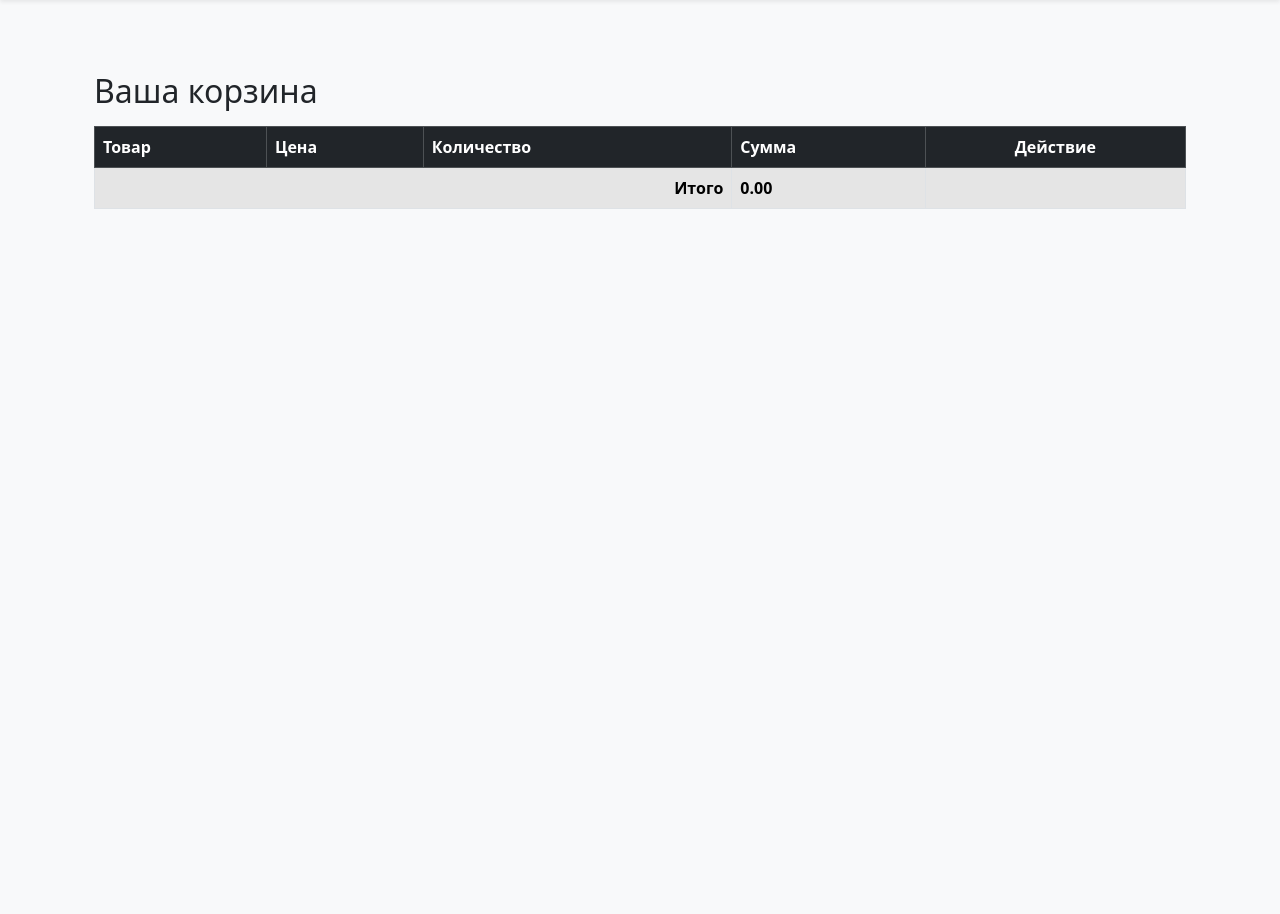
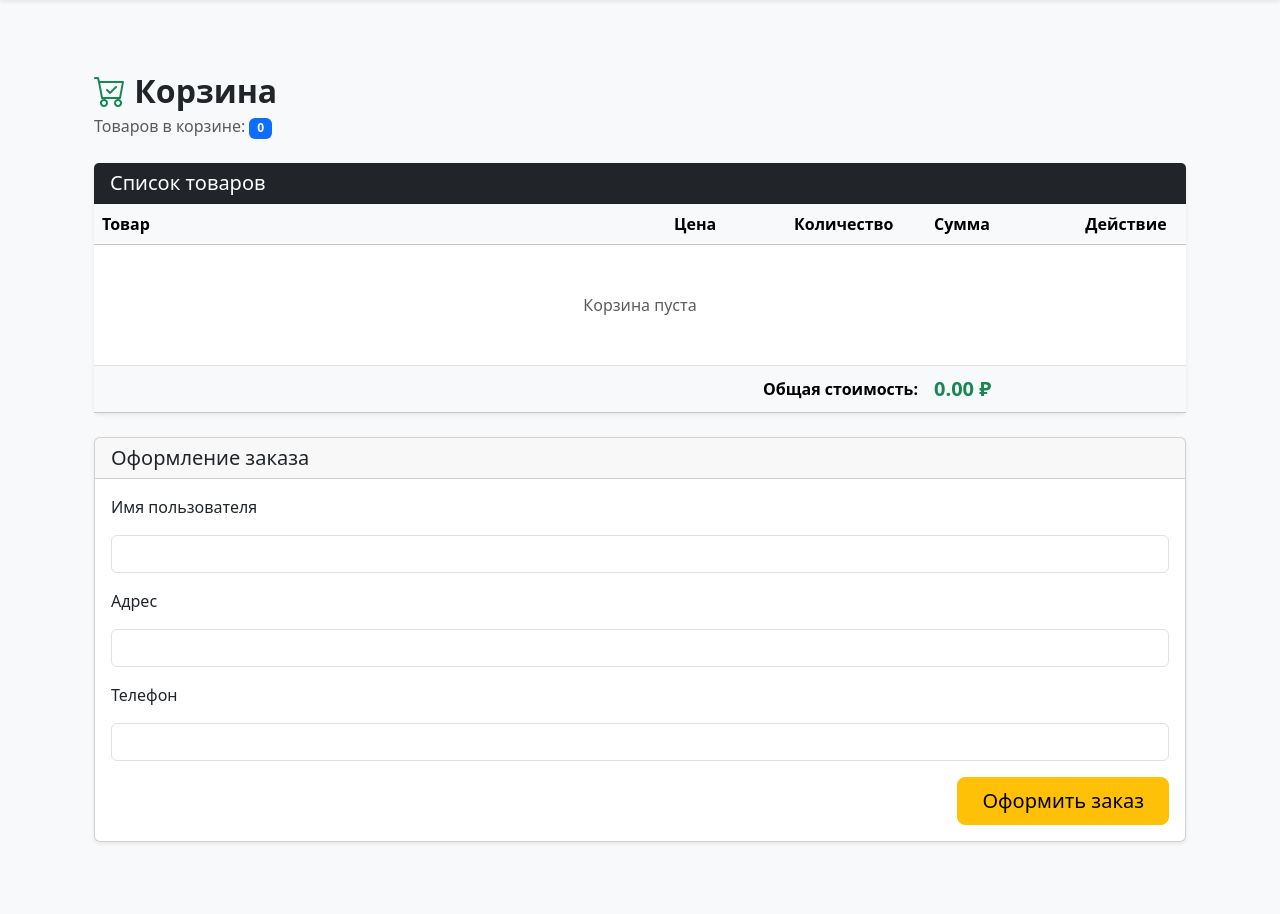
Before and after one commit to antonignatovskij/lab54_Ignatovskij_Anton, a Django app: page /cart/ in a window 1280 px wide. Shown: the part 56-970 px from the top of the page. Before the commit the page ends 265 px from the top, so only its background shows below. Run offline with Django 5.2, Linux system fonts and the light colour scheme; data that the repository does not hold is empty; some libraries are stand-ins or nearby versions.

Commit message:
третий этап закончен

```diff
--- a/source/shop_app/admin.py
+++ b/source/shop_app/admin.py
@@ -1,6 +1,6 @@
 from django.contrib import admin
 
-from shop_app.models import Product, Category
+from shop_app.models import Product, Category, Order, Cart, OrderItem
 
 # Register your models here.
 
@@ -13,3 +13,6 @@ class ProductsAdmin(admin.ModelAdmin):
 
 admin.site.register(Product, ProductsAdmin)
 admin.site.register(Category)
+admin.site.register(Order)
+admin.site.register(OrderItem)
+admin.site.register(Cart)
--- a/source/shop_app/forms.py
+++ b/source/shop_app/forms.py
@@ -2,7 +2,7 @@ from django import forms
 from django.core.validators import MinValueValidator
 from django.forms import widgets
 
-from shop_app.models import Product, Category
+from shop_app.models import Product, Category, Order
 
 
 class ProductForm(forms.ModelForm):
@@ -38,3 +38,18 @@ class CategoryForm(forms.ModelForm):
 
 class SearchForm(forms.Form):
     search = forms.CharField(max_length=100, required=False, label="Найти")
+
+class OrderForm(forms.ModelForm):
+    def __init__(self, *args, **kwargs):
+        super().__init__(*args, **kwargs)
+
+        for field in self.fields.values():
+            field.widget.attrs['class'] = 'form-control'
+
+    class Meta:
+        model = Order
+        fields = [
+            "customer_name",
+            "address",
+            "phone"
+        ]
--- a/source/shop_app/urls.py
+++ b/source/shop_app/urls.py
@@ -8,7 +8,8 @@ from .views import (
     ProductDeleteView,
     CartListView,
     CartAddView,
-    CartDeleteView
+    CartDeleteView,
+    OrderCreateView
 )
 urlpatterns = [
     path('', ProductListView.as_view(), name='products_list'),
@@ -21,4 +22,5 @@ urlpatterns = [
     path('cart/', CartListView.as_view(), name='cart_list'),
     path('cart/add/<int:pk>/', CartAddView.as_view(), name='cart_add'),
     path('cart/delete/<int:pk>/', CartDeleteView.as_view(), name='cart_delete'),
+    path('order/', OrderCreateView.as_view(), name='create_order'),
 ]
--- a/source/shop_app/views/__init__.py
+++ b/source/shop_app/views/__init__.py
@@ -7,3 +7,4 @@ from shop_app.views.products import ProductDeleteView
 from shop_app.views.products import CartListView
 from shop_app.views.products import CartAddView
 from shop_app.views.products import CartDeleteView
+from shop_app.views.products import OrderCreateView
--- a/source/shop_app/views/products.py
+++ b/source/shop_app/views/products.py
@@ -5,9 +5,9 @@ from django.shortcuts import get_object_or_404, redirect
 from django.urls import reverse, reverse_lazy
 from django.views.generic import ListView, DetailView, CreateView, UpdateView, DeleteView
 
-from shop_app.models import Product, Category, Cart
+from shop_app.models import Product, Category, Cart, Order, OrderItem
 
-from shop_app.forms import ProductForm, CategoryForm, SearchForm
+from shop_app.forms import ProductForm, CategoryForm, SearchForm, OrderForm
 
 # Create your views here.
 
@@ -114,11 +114,11 @@ class CartListView(ListView):
     def get_context_data(self, **kwargs):
         context = super().get_context_data(**kwargs)
 
-        total = 0
-        for item in context["items"]:
-            total += item.product.price * item.quantity
+        total = sum(item.product.price * item.quantity for item in context["items"])
 
         context["total"] = total
+        context["form"] = OrderForm()   # обязательно
+
         return context
 
 
@@ -126,3 +126,30 @@ class CartDeleteView(DeleteView):
     template_name = 'shop_app_temp/cart.html'
     model = Cart
     success_url = reverse_lazy("cart_list")
+
+class OrderCreateView(CreateView):
+    model = Order
+    form_class = OrderForm
+    template_name = "shop_app_temp/cart.html"
+    success_url = reverse_lazy("products_list")
+
+    def get_context_data(self, **kwargs):
+        context = super().get_context_data(**kwargs)
+        context["items"] = Cart.objects.all()
+        return context
+
+    def form_valid(self, form):
+        response = super().form_valid(form)
+
+        cart_items = Cart.objects.all()
+
+        for item in cart_items:
+            OrderItem.objects.create(
+                order=self.object,
+                product=item.product,
+                quantity=item.quantity
+            )
+
+        cart_items.delete()
+
+        return response
--- /dev/null
+++ b/source/templates/partial/order_form.html
@@ -0,0 +1,17 @@
+<form action="{% url 'create_order' %}" id="ord-form" method="POST">
+
+    {% csrf_token %}
+
+    {% for error in form.non_field_errors %}
+        <p class="form-error">{{ error }}</p>
+    {% endfor %}
+
+    {% for field in form %}
+        <p><label for="{{ field.id_for_label }}">{{ field.label }}</label></p>
+    {% for error in field.errors %}
+        <p class="form-error text-danger">{{ error }}</p>
+    {% endfor %}
+        <p>{{ field }}</p>
+    {% endfor %}
+
+</form>
--- a/source/templates/shop_app_temp/cart.html
+++ b/source/templates/shop_app_temp/cart.html
@@ -10,45 +10,97 @@
 {% endblock %}
 
 {% block content %}
-<div class="container mt-4">
-    <h2 class="mb-3">Ваша корзина</h2>
+<div class="container py-4">
+    <div class="d-flex justify-content-between align-items-center mb-4">
+        <div>
+            <h2 class="fw-bold mb-1"><i class="bi bi-cart-check text-success"></i> Корзина</h2>
+            <p class="text-muted mb-0">
+                Товаров в корзине:
+                <span class="badge bg-primary">{{ items|length }}</span>
+            </p>
+        </div>
+    </div>
+
+    <div class="card shadow-sm border-0">
+        <div class="card-header bg-dark text-white">
+            <h5 class="mb-0">Список товаров</h5>
+        </div>
+        <div class="card-body p-0">
             <div class="table-responsive">
-        <table class="table table-striped table-bordered table-hover align-middle">
-            <thead class="table-dark">
+                <table class="table table-hover align-middle mb-0">
+                    <thead class="table-light">
                         <tr>
-                    <th scope="col">Товар</th>
-                    <th scope="col">Цена</th>
-                    <th scope="col">Количество</th>
-                    <th scope="col">Сумма</th>
-                    <th scope="col" class="text-center">Действие</th>
+                            <th>Товар</th>
+                            <th width="120">Цена</th>
+                            <th width="140">Количество</th>
+                            <th width="140">Сумма</th>
+                            <th width="120" class="text-center">Действие</th>
                         </tr>
                     </thead>
                     <tbody>
                     {% for item in items %}
                         <tr>
-                        <td>{{ item.product.prod_title }}</td>
-                        <td>{{ item.product.price|floatformat:2 }}</td>
-                        <td>{{ item.quantity }}</td>
-                        <td>{{ item.product.price|floatformat:2 }}</td>
+                            <td class="fw-semibold">
+                                {{ item.product.prod_title }}
+                            </td>
+                            <td>
+                                {{ item.product.price|floatformat:2 }} ₽
+                            </td>
+                            <td>
+                                <span class="badge bg-secondary">
+                                    {{ item.quantity }}
+                                </span>
+                            </td>
+                            <td class="fw-bold">
+                                {% widthratio item.product.price 1 item.quantity %}
+                            </td>
                             <td class="text-center">
+
                                 <form action="{% url 'cart_delete' item.pk %}" method="post">
                                     {% csrf_token %}
-                                <button type="submit" class="btn btn-sm btn-danger rounded-pill">
-                                    Удалить
+                                    <button class="btn btn-outline-danger btn-sm">
+                                        ✕
                                     </button>
                                 </form>
                             </td>
                         </tr>
+                    {% empty %}
+                        <tr>
+                            <td colspan="5" class="text-center py-5 text-muted">
+                                Корзина пуста
+                            </td>
+                        </tr>
                     {% endfor %}
                     </tbody>
-            <tfoot>
-                <tr class="table-active fw-bold">
-                    <td colspan="3" class="text-end">Итого</td>
-                    <td>{{ total|floatformat:2 }}</td>
+                    <tfoot class="table-light">
+                        <tr class="fw-bold">
+                            <td colspan="3" class="text-end">
+                                Общая стоимость:
+                            </td>
+                            <td class="text-success fs-5">
+                                {{ total|floatformat:2 }} ₽
+                            </td>
                             <td></td>
                         </tr>
                     </tfoot>
                 </table>
             </div>
         </div>
+    </div>
+    <div class="card shadow-sm mt-4">
+        <div class="card-header">
+            <h5 class="mb-0">Оформление заказа</h5>
+        </div>
+        <div class="card-body">
+            {% include "partial/order_form.html" %}
+            <div class="text-end mt-3">
+                <button type="submit"
+                        form="ord-form"
+                        class="btn btn-warning btn-lg px-4">
+                    Оформить заказ
+                </button>
+            </div>
+        </div>
+    </div>
+</div>
 {% endblock %}
--- a/source/templates/shop_app_temp/category_create.html
+++ b/source/templates/shop_app_temp/category_create.html
@@ -3,6 +3,9 @@
 {% block nav %}
 <a class="nav-link" href="{% url 'add_product' %}">
     Добавить товар
+</a>
+<a class="nav-link" href="{% url 'cart_list' %}">
+    <i class="bi bi-cart-check text-warning"></i> корзина
 </a>
 {% endblock %}
 
--- a/source/templates/shop_app_temp/product_create.html
+++ b/source/templates/shop_app_temp/product_create.html
@@ -4,6 +4,9 @@
 {% block nav %}
 <a class="nav-link" href="{% url 'add_category' %}">
     Добавить категорию
+</a>
+<a class="nav-link" href="{% url 'cart_list' %}">
+    <i class="bi bi-cart-check text-warning"></i> корзина
 </a>
 {% endblock %}
 
--- a/source/templates/shop_app_temp/product_delete.html
+++ b/source/templates/shop_app_temp/product_delete.html
@@ -6,6 +6,9 @@
 </a>
 <a class="nav-link" href="{% url 'add_product' %}">
     Добавить товар
+</a>
+<a class="nav-link" href="{% url 'cart_list' %}">
+    <i class="bi bi-cart-check text-warning"></i> корзина
 </a>
 {% endblock %}
 
--- a/source/templates/shop_app_temp/product_detail.html
+++ b/source/templates/shop_app_temp/product_detail.html
@@ -6,6 +6,9 @@
 </a>
 <a class="nav-link" href="{% url 'add_product' %}">
     Добавить товар
+</a>
+<a class="nav-link" href="{% url 'cart_list' %}">
+    <i class="bi bi-cart-check text-warning"></i> корзина
 </a>
 {% endblock %}
 
--- a/source/templates/shop_app_temp/product_update.html
+++ b/source/templates/shop_app_temp/product_update.html
@@ -7,6 +7,9 @@
 </a>
 <a class="nav-link" href="{% url 'add_product' %}">
     Добавить товар
+</a>
+<a class="nav-link" href="{% url 'cart_list' %}">
+    <i class="bi bi-cart-check text-warning"></i> корзина
 </a>
 {% endblock %}
 
```
Also changed, not shown: source/templates/shop_app_temp/index.html (+14 -15 lines). Lines whose indentation alone changed are shown as unchanged.
